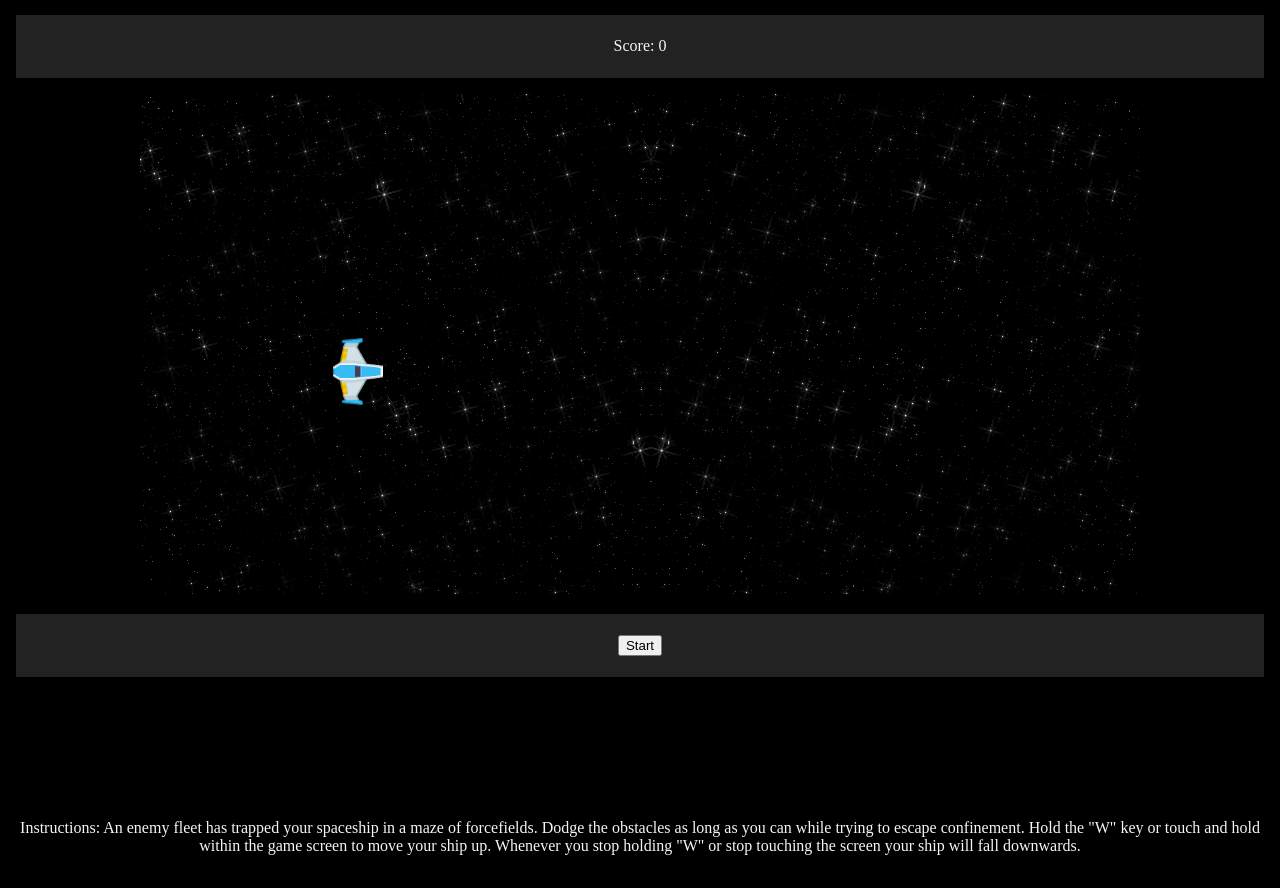
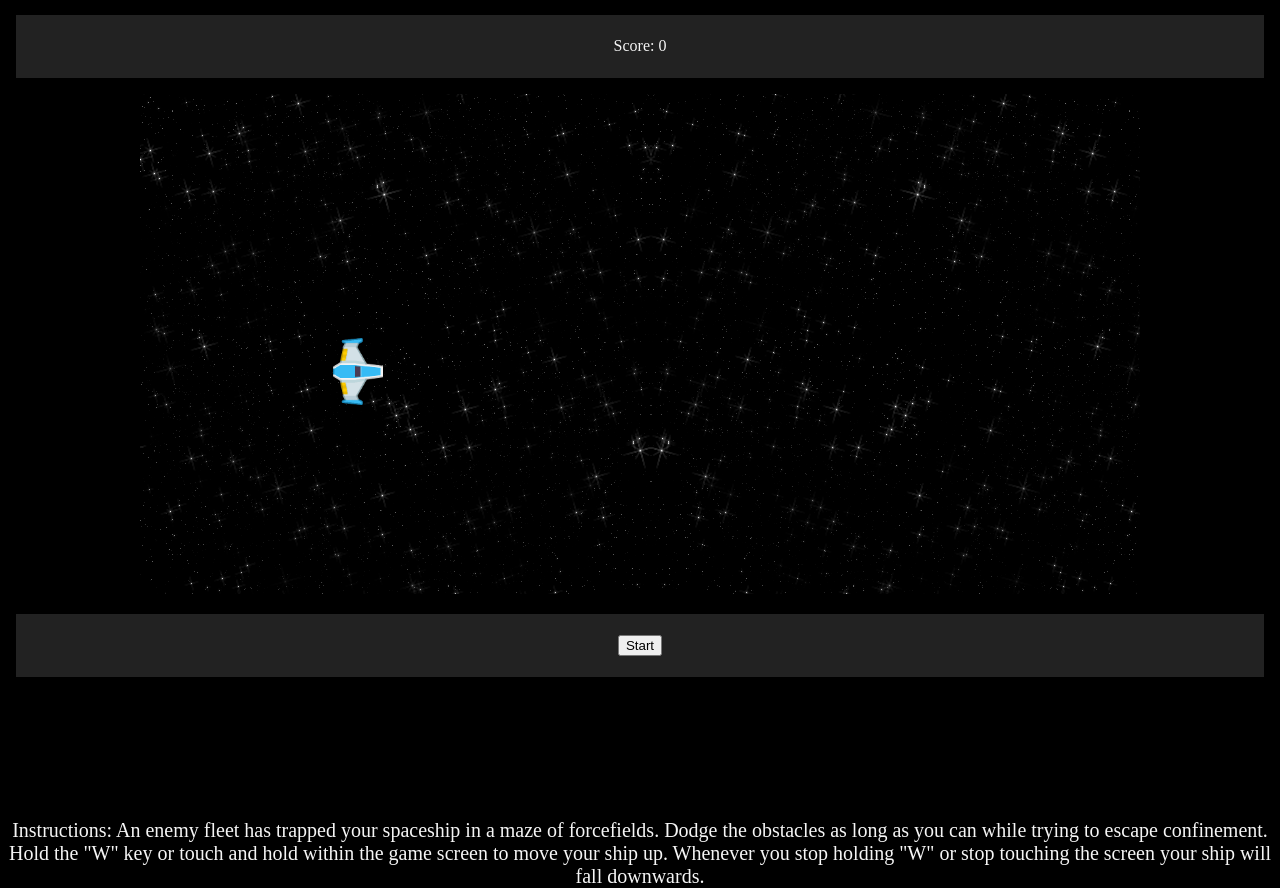
Before and after one commit to tylersb/project1, a plain HTML site: page index.html in a window 1280 px wide. Shown: the part 84-972 px from the top of the page. Before the commit the page ends 939 px from the top, so only its background shows below. Drawn offline with Linux system fonts and the light colour scheme.

Commit message:
increases font-size of instructions

```diff
--- a/index.html
+++ b/index.html
@@ -20,7 +20,7 @@
       <input id="start" type="button" value="Start">
     </aside>
   </div>
-  <div>Instructions: An enemy fleet has trapped your spaceship in a maze of forcefields. Dodge the obstacles as long as you can while trying to escape confinement. Hold the "W" key or touch and hold within the game screen to move your ship up. Whenever you stop holding "W" or stop touching the screen your ship will fall downwards.</div>
+  <div id="instructions">Instructions: An enemy fleet has trapped your spaceship in a maze of forcefields. Dodge the obstacles as long as you can while trying to escape confinement. Hold the "W" key or touch and hold within the game screen to move your ship up. Whenever you stop holding "W" or stop touching the screen your ship will fall downwards.</div>
 <script src="./script.js"></script>
 </body>
 </html>
--- a/style.css
+++ b/style.css
@@ -54,3 +54,7 @@ main {
 #top div {
   display: block;
 }
+
+#instructions {
+  font-size: 20px;
+}
```
